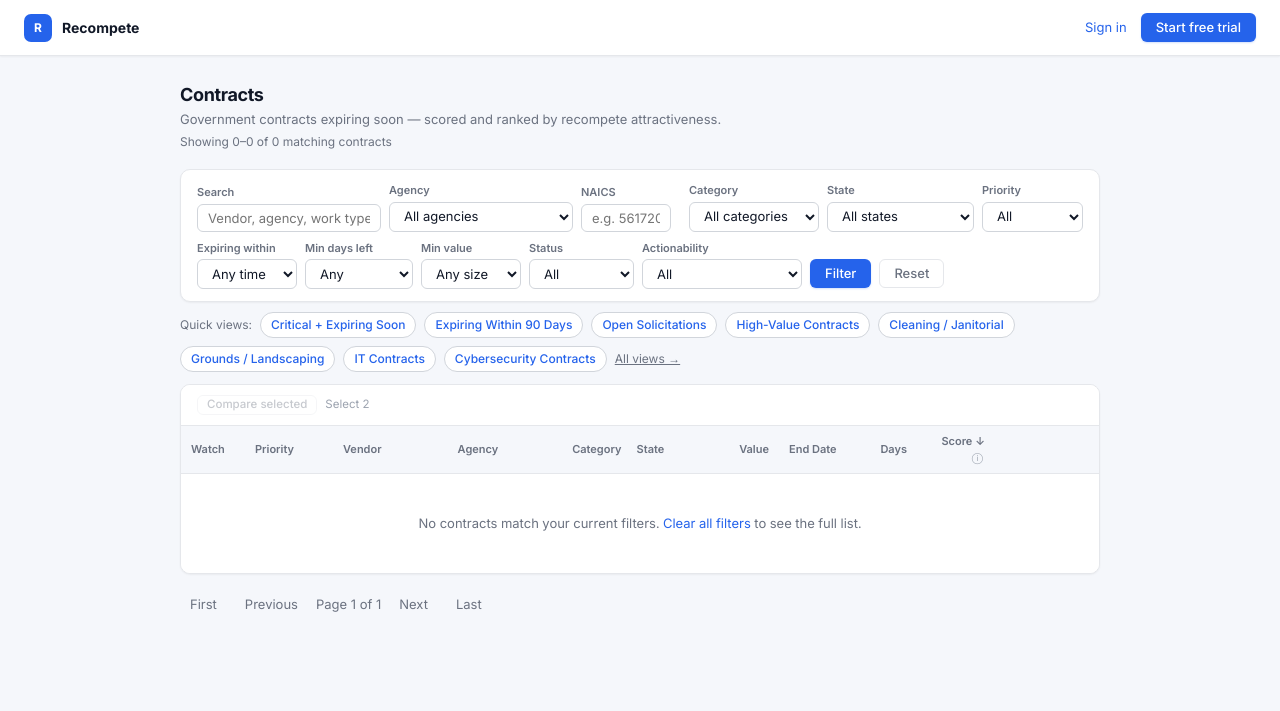
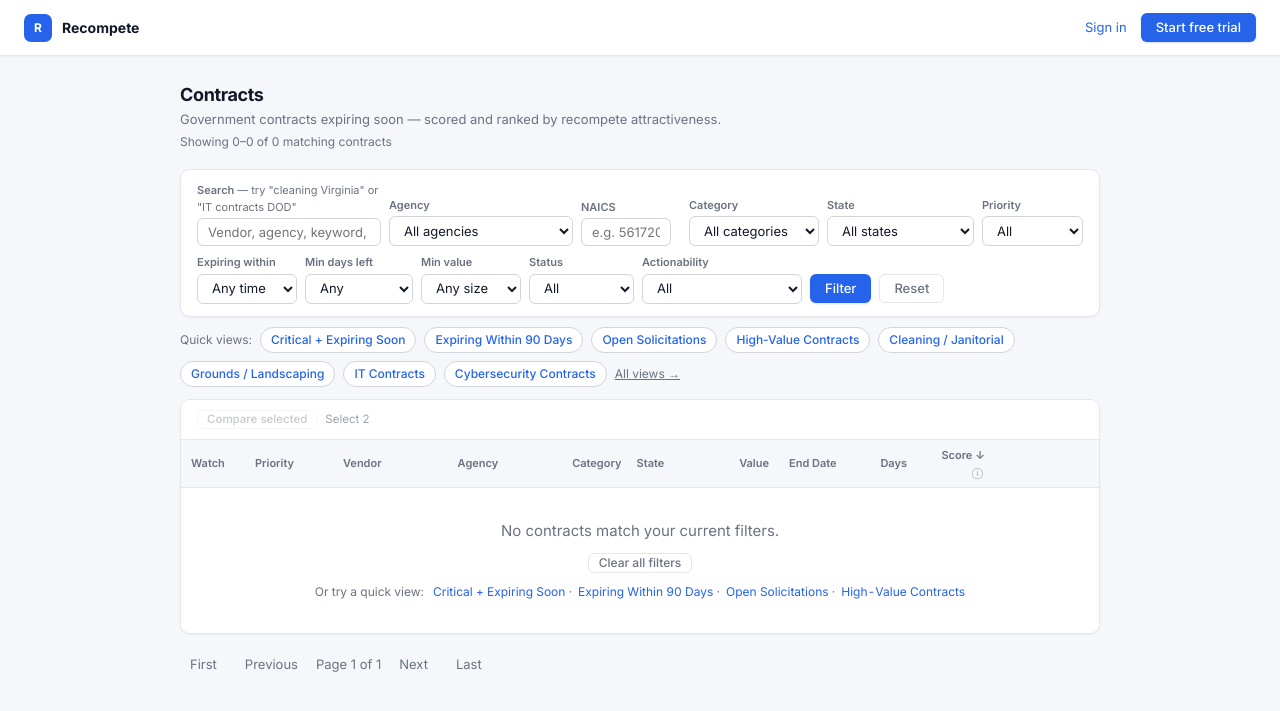
Before and after one commit to mjdr675/government-recompete-monitor-, a Flask app: page /contracts in a window 1280 px wide. Shown: the top 711 px of the page. Run offline with Flask 3, Linux system fonts and the light colour scheme; the visitor is signed in with stand-in values (Sample User, id 1); data that the repository does not hold is empty; some libraries are stand-ins or nearby versions.

Commit message:
feat(search): S-04 search relevance, sort stability, applyable fix, empty-state UX
search_tokens() now filters _NL_STOPWORDS before building FTS queries so noise
words ("contracts", "services", "federal", "in") don't dilute keyword matches.
Fallback preserves tokens when the full query is stop-words only.

get_contracts() adds a secondary COALESCE(recompete_score, 0) DESC tiebreaker
when sorting by any column other than recompete_score, giving stable ordering
for tied values and a consistent relevance signal across all sort modes.

Fix: sort_link macro, pagination base_qs, and all mode-toggle buttons (For My
Business, In My Pipeline, Discover) were silently dropping applyable=0 from
URLs, reverting the "show all contracts" override on every click. All URL
builders now forward the parameter when it differs from the default.

Also fixes: mode toggle buttons were dropping actionability from URLs.

Empty state now context-aware: shows individual "Clear keyword", "Clear
category", "Clear state" actions alongside quick view suggestions, rather
than a single generic "Clear all filters" link.

NL query hint added to search label so users discover natural-language search.

11 new tests: TestSearchTokens (7), TestSecondarySortTiebreaker (2),
TestContractsRouteApplyable (2) — 182/182 passing.

Co-Authored-By: Claude Sonnet 4.6 <noreply@anthropic.com>

```diff
--- a/templates/contracts.html
+++ b/templates/contracts.html
@@ -13,8 +13,8 @@
 <form method="get" class="filter-bar">
   <div class="filter-row">
     <div class="filter-field grow">
-      <label>Search</label>
-      <input name="q" value="{{ q }}" placeholder="Vendor, agency, work type, state&hellip;">
+      <label>Search <span style="font-size:11px;font-weight:400;color:var(--text-muted)">— try "cleaning Virginia" or "IT contracts DOD"</span></label>
+      <input name="q" value="{{ q }}" placeholder="Vendor, agency, keyword, or natural-language query&hellip;">
     </div>
     <div class="filter-field grow">
       <label>Agency</label>
@@ -139,7 +139,7 @@
 {% if g.user %}
 <div style="margin:-8px 0 12px;display:flex;align-items:center;gap:10px;flex-wrap:wrap">
   {% if for_my_business %}
-    <a href="/contracts?q={{ q }}&agency={{ agency }}&naics_code={{ naics_code }}&priority={{ priority }}&days={{ days }}&min_days_left={{ min_days_left }}&min_value={{ min_value }}&status={{ status }}&state={{ state }}&category={{ category }}&sort={{ sort }}&dir={{ direction }}{% if in_pipeline %}&in_pipeline=1{% endif %}"
+    <a href="/contracts?q={{ q }}&agency={{ agency }}&naics_code={{ naics_code }}&priority={{ priority }}&days={{ days }}&min_days_left={{ min_days_left }}&min_value={{ min_value }}&status={{ status }}&actionability={{ actionability }}&state={{ state }}&category={{ category }}&sort={{ sort }}&dir={{ direction }}{% if in_pipeline %}&in_pipeline=1{% endif %}{% if discover %}&discover=1{% endif %}{% if not applyable %}&applyable=0{% endif %}"
        class="btn btn-primary" style="padding:5px 14px;font-size:13px">&#10003; For My Business</a>
     <a href="/contracts" class="muted" style="font-size:12px;text-decoration:underline">Show all contracts</a>
     {% if not has_profile %}
@@ -147,26 +147,26 @@
     {% endif %}
   {% else %}
     {% if not has_profile %}
-    <a href="/contracts?for_my_business=1&q={{ q }}&agency={{ agency }}&naics_code={{ naics_code }}&priority={{ priority }}&days={{ days }}&min_days_left={{ min_days_left }}&min_value={{ min_value }}&status={{ status }}&state={{ state }}&category={{ category }}&sort={{ sort }}&dir={{ direction }}"
+    <a href="/contracts?for_my_business=1&q={{ q }}&agency={{ agency }}&naics_code={{ naics_code }}&priority={{ priority }}&days={{ days }}&min_days_left={{ min_days_left }}&min_value={{ min_value }}&status={{ status }}&actionability={{ actionability }}&state={{ state }}&category={{ category }}&sort={{ sort }}&dir={{ direction }}{% if in_pipeline %}&in_pipeline=1{% endif %}{% if discover %}&discover=1{% endif %}{% if not applyable %}&applyable=0{% endif %}"
        class="btn btn-ghost" style="padding:5px 14px;font-size:13px" title="Filter using your Company Profile">For My Business</a>
     <span class="muted" style="font-size:12px">— <a href="/company-profile">Set up your Company Profile</a> first</span>
     {% else %}
-    <a href="/contracts?for_my_business=1&q={{ q }}&agency={{ agency }}&naics_code={{ naics_code }}&priority={{ priority }}&days={{ days }}&min_days_left={{ min_days_left }}&min_value={{ min_value }}&status={{ status }}&state={{ state }}&category={{ category }}&sort={{ sort }}&dir={{ direction }}"
+    <a href="/contracts?for_my_business=1&q={{ q }}&agency={{ agency }}&naics_code={{ naics_code }}&priority={{ priority }}&days={{ days }}&min_days_left={{ min_days_left }}&min_value={{ min_value }}&status={{ status }}&actionability={{ actionability }}&state={{ state }}&category={{ category }}&sort={{ sort }}&dir={{ direction }}{% if in_pipeline %}&in_pipeline=1{% endif %}{% if discover %}&discover=1{% endif %}{% if not applyable %}&applyable=0{% endif %}"
        class="btn btn-ghost" style="padding:5px 14px;font-size:13px" title="Filter using your Company Profile">For My Business</a>
     {% endif %}
   {% endif %}
   {% if in_pipeline %}
-    <a href="/contracts?q={{ q }}&agency={{ agency }}&naics_code={{ naics_code }}&priority={{ priority }}&days={{ days }}&min_days_left={{ min_days_left }}&min_value={{ min_value }}&status={{ status }}&state={{ state }}&category={{ category }}&sort={{ sort }}&dir={{ direction }}{% if for_my_business %}&for_my_business=1{% endif %}"
+    <a href="/contracts?q={{ q }}&agency={{ agency }}&naics_code={{ naics_code }}&priority={{ priority }}&days={{ days }}&min_days_left={{ min_days_left }}&min_value={{ min_value }}&status={{ status }}&actionability={{ actionability }}&state={{ state }}&category={{ category }}&sort={{ sort }}&dir={{ direction }}{% if for_my_business %}&for_my_business=1{% endif %}{% if discover %}&discover=1{% endif %}{% if not applyable %}&applyable=0{% endif %}"
        class="btn btn-primary" style="padding:5px 14px;font-size:13px">&#10003; In My Pipeline</a>
   {% elif pipeline_map %}
-    <a href="/contracts?in_pipeline=1&q={{ q }}&agency={{ agency }}&naics_code={{ naics_code }}&priority={{ priority }}&days={{ days }}&min_days_left={{ min_days_left }}&min_value={{ min_value }}&status={{ status }}&state={{ state }}&category={{ category }}&sort={{ sort }}&dir={{ direction }}"
+    <a href="/contracts?in_pipeline=1&q={{ q }}&agency={{ agency }}&naics_code={{ naics_code }}&priority={{ priority }}&days={{ days }}&min_days_left={{ min_days_left }}&min_value={{ min_value }}&status={{ status }}&actionability={{ actionability }}&state={{ state }}&category={{ category }}&sort={{ sort }}&dir={{ direction }}{% if for_my_business %}&for_my_business=1{% endif %}{% if not applyable %}&applyable=0{% endif %}"
        class="btn btn-ghost" style="padding:5px 14px;font-size:13px" title="Show only contracts in your pipeline">In My Pipeline</a>
   {% endif %}
   {% if discover %}
-    <a href="/contracts?q={{ q }}&agency={{ agency }}&naics_code={{ naics_code }}&priority={{ priority }}&days={{ days }}&min_days_left={{ min_days_left }}&min_value={{ min_value }}&status={{ status }}&state={{ state }}&category={{ category }}&sort={{ sort }}&dir={{ direction }}"
+    <a href="/contracts?q={{ q }}&agency={{ agency }}&naics_code={{ naics_code }}&priority={{ priority }}&days={{ days }}&min_days_left={{ min_days_left }}&min_value={{ min_value }}&status={{ status }}&actionability={{ actionability }}&state={{ state }}&category={{ category }}&sort={{ sort }}&dir={{ direction }}{% if for_my_business %}&for_my_business=1{% endif %}{% if in_pipeline %}&in_pipeline=1{% endif %}{% if not applyable %}&applyable=0{% endif %}"
        class="btn btn-primary" style="padding:5px 14px;font-size:13px">&#10003; Discover Mode</a>
   {% elif pipeline_map %}
-    <a href="/contracts?discover=1&q={{ q }}&agency={{ agency }}&naics_code={{ naics_code }}&priority={{ priority }}&days={{ days }}&min_days_left={{ min_days_left }}&min_value={{ min_value }}&status={{ status }}&state={{ state }}&category={{ category }}&sort={{ sort }}&dir={{ direction }}"
+    <a href="/contracts?discover=1&q={{ q }}&agency={{ agency }}&naics_code={{ naics_code }}&priority={{ priority }}&days={{ days }}&min_days_left={{ min_days_left }}&min_value={{ min_value }}&status={{ status }}&actionability={{ actionability }}&state={{ state }}&category={{ category }}&sort={{ sort }}&dir={{ direction }}{% if for_my_business %}&for_my_business=1{% endif %}{% if not applyable %}&applyable=0{% endif %}"
        class="btn btn-ghost" style="padding:5px 14px;font-size:13px" title="Show only contracts not yet in your pipeline">Discover</a>
   {% endif %}
 </div>
@@ -200,7 +200,7 @@
 {% macro sort_link(col, label) %}
   {% set next_dir = "asc" if (sort == col and direction == "desc") else "desc" %}
   {% set arrow = " ↓" if (sort == col and direction == "desc") else (" ↑" if sort == col else "") %}
-  <a href="/contracts?q={{ q }}&agency={{ agency }}&naics_code={{ naics_code }}&priority={{ priority }}&days={{ days }}&min_days_left={{ min_days_left }}&min_value={{ min_value }}&status={{ status }}&actionability={{ actionability }}&state={{ state }}&category={{ category }}&sort={{ col }}&dir={{ next_dir }}{% if for_my_business %}&for_my_business=1{% endif %}{% if in_pipeline %}&in_pipeline=1{% endif %}{% if discover %}&discover=1{% endif %}">{{ label }}{{ arrow }}</a>
+  <a href="/contracts?q={{ q }}&agency={{ agency }}&naics_code={{ naics_code }}&priority={{ priority }}&days={{ days }}&min_days_left={{ min_days_left }}&min_value={{ min_value }}&status={{ status }}&actionability={{ actionability }}&state={{ state }}&category={{ category }}&sort={{ col }}&dir={{ next_dir }}{% if for_my_business %}&for_my_business=1{% endif %}{% if in_pipeline %}&in_pipeline=1{% endif %}{% if discover %}&discover=1{% endif %}{% if not applyable %}&applyable=0{% endif %}">{{ label }}{{ arrow }}</a>
 {% endmacro %}
 
 {# ── Desktop table (hidden on mobile) ──────────────────────── #}
@@ -273,8 +273,19 @@
       </tr>
       {% else %}
       <tr>
-        <td colspan="{{ 13 if for_my_business else 12 }}" style="text-align:center;padding:40px 20px;color:var(--text-muted)">
-          No contracts match your current filters. <a href="/contracts">Clear all filters</a> to see the full list.
+        <td colspan="{{ 13 if for_my_business else 12 }}" style="text-align:center;padding:32px 20px;color:var(--text-muted)">
+          <div style="font-size:15px;margin-bottom:10px">No contracts match your current filters.</div>
+          <div style="display:flex;justify-content:center;gap:10px;flex-wrap:wrap;margin-bottom:10px">
+            {% if q %}<a href="/contracts?{{ request.query_string.decode().replace('q=' + q|urlencode, 'q=') }}" class="btn btn-ghost" style="font-size:12px;padding:3px 10px">Clear keyword "{{ q }}"</a>{% endif %}
+            {% if category %}<a href="/contracts?{{ request.query_string.decode().replace('category=' + category|urlencode, 'category=') }}" class="btn btn-ghost" style="font-size:12px;padding:3px 10px">Clear category</a>{% endif %}
+            {% if state %}<a href="/contracts?{{ request.query_string.decode().replace('state=' + state|urlencode, 'state=') }}" class="btn btn-ghost" style="font-size:12px;padding:3px 10px">Clear state</a>{% endif %}
+            <a href="/contracts" class="btn btn-ghost" style="font-size:12px;padding:3px 10px">Clear all filters</a>
+          </div>
+          {% if quick_views %}
+          <div style="font-size:12px;color:var(--text-muted);margin-top:4px">Or try a quick view:
+            {% for v in quick_views[:4] %}<a href="/views/{{ v.id }}" style="color:var(--accent);margin-left:6px">{{ v.label }}</a>{% if not loop.last %} &middot;{% endif %}{% endfor %}
+          </div>
+          {% endif %}
         </td>
       </tr>
       {% endfor %}
@@ -324,15 +335,16 @@
     </div>
   </div>
   {% else %}
-  <div class="mobile-card" style="text-align:center;padding:40px 16px;color:var(--text-muted)">
-    No contracts match your current filters.<br>
-    <a href="/contracts" style="color:var(--accent);font-size:14px;margin-top:8px;display:inline-block">Clear filters</a>
+  <div class="mobile-card" style="text-align:center;padding:32px 16px;color:var(--text-muted)">
+    <div style="font-size:15px;margin-bottom:10px">No contracts match your filters.</div>
+    {% if q %}<a href="/contracts?{{ request.query_string.decode().replace('q=' + q|urlencode, 'q=') }}" style="color:var(--accent);font-size:13px;display:block;margin-bottom:6px">Clear keyword "{{ q }}"</a>{% endif %}
+    <a href="/contracts" style="color:var(--accent);font-size:13px;display:inline-block">Clear all filters</a>
   </div>
   {% endfor %}
 </div>
 
 <div style="display:flex;align-items:center;gap:8px;flex-wrap:wrap;font-size:13px">
-  {% set base_qs %}q={{ q }}&agency={{ agency }}&naics_code={{ naics_code }}&priority={{ priority }}&days={{ days }}&min_days_left={{ min_days_left }}&min_value={{ min_value }}&status={{ status }}&actionability={{ actionability }}&state={{ state }}&category={{ category }}&sort={{ sort }}&dir={{ direction }}{% if for_my_business %}&for_my_business=1{% endif %}{% if in_pipeline %}&in_pipeline=1{% endif %}{% if discover %}&discover=1{% endif %}{% endset %}
+  {% set base_qs %}q={{ q }}&agency={{ agency }}&naics_code={{ naics_code }}&priority={{ priority }}&days={{ days }}&min_days_left={{ min_days_left }}&min_value={{ min_value }}&status={{ status }}&actionability={{ actionability }}&state={{ state }}&category={{ category }}&sort={{ sort }}&dir={{ direction }}{% if for_my_business %}&for_my_business=1{% endif %}{% if in_pipeline %}&in_pipeline=1{% endif %}{% if discover %}&discover=1{% endif %}{% if not applyable %}&applyable=0{% endif %}{% endset %}
 
   {% if has_prev %}
     <a href="/contracts?{{ base_qs }}&page=1" class="btn btn-ghost" style="padding:5px 10px">First</a>
```
Also changed, not shown: db.py (+6 -3 lines), tests/test_search_discovery.py (+145 -0 lines).
